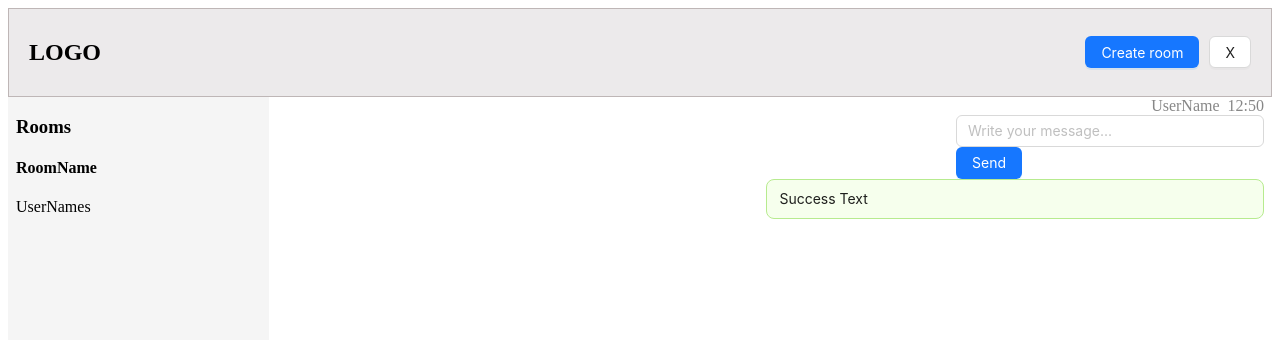
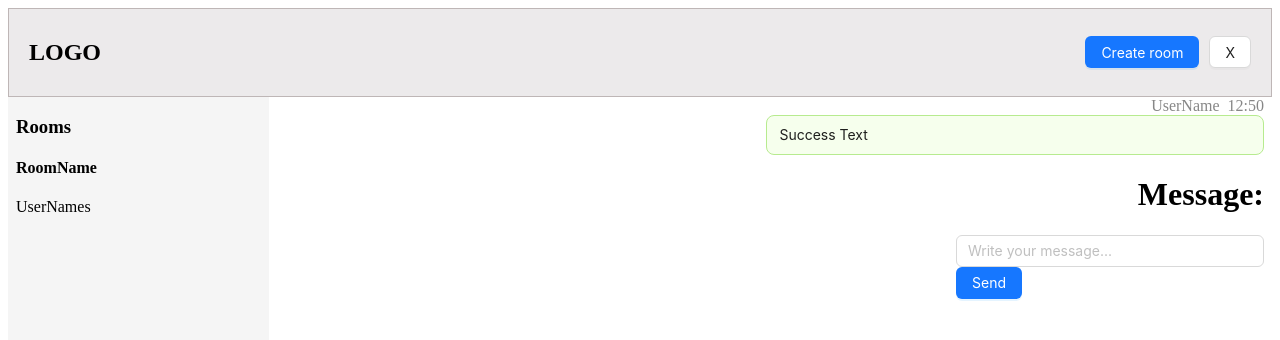
Before and after one commit to AjshaC/Socket-Chatt-App, a React (Vite) app in the folder client/: page /chat in a window 1280 px wide. Shown: the top 340 px of the page. Built offline with nearby package versions, Linux system fonts and the light colour scheme; a web font is replaced by a local one.

Commit message:
set up for 'send message'-function

```diff
--- a/client/src/components/ChatWindow/ChatWindow.tsx
+++ b/client/src/components/ChatWindow/ChatWindow.tsx
@@ -8,9 +8,10 @@ import { Button , Input} from 'antd';
 export default function ChatWindow(){
     const {userJoined} = useChatContext();
     const {socket, user } = useChatContext();
-    //const {message} = useChatContext();
+    const {message} = useChatContext();
     const {setMessage} = useChatContext();
     const [showAlert, setShowAlert] = useState(false);
+    const [messageReceived, setMessageReceived] = useState("");
 
     useEffect(() => {
         if (userJoined) {
@@ -24,12 +25,12 @@ export default function ChatWindow(){
 
 //SEND MESSAGE
     const sendMessage = () => {
-        socket.emit("send_message", { message: "Hello"});
+        socket.emit("send_message", { message });
     };
 
     useEffect(() => {
         socket.on("receive_message", (data) => {
-            alert(data.message);
+            setMessageReceived(data.message);
         });
     }, [socket]);
 
@@ -71,14 +72,16 @@ export default function ChatWindow(){
              <p>12:50</p>
             </div>
 
+            <Alert className="message" message="Success Text" type="success" />
+
+            <h1>Message:</h1>
+            {messageReceived}
+
             <div className="chat-footer">
                 <Input onChange={(e)=> setMessage(e.target.value)} type="text" placeholder="Write your message..." />
                 <Button onClick={sendMessage} type="primary">Send</Button>
             </div>
 
-
-            <Alert className="message" message="Success Text" type="success" />
-
         </div>
     )
 }
```
Also changed, not shown: 1 other file (tests, documents, lock files or other folders).
